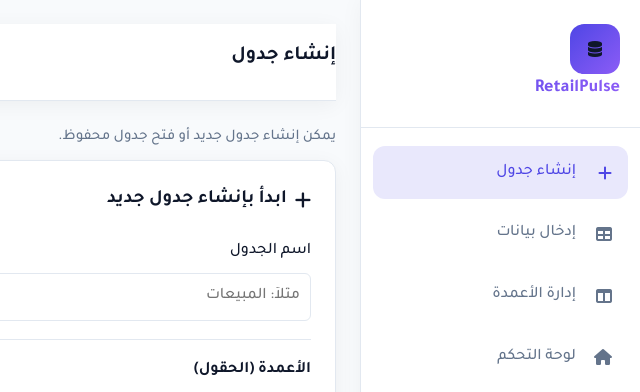
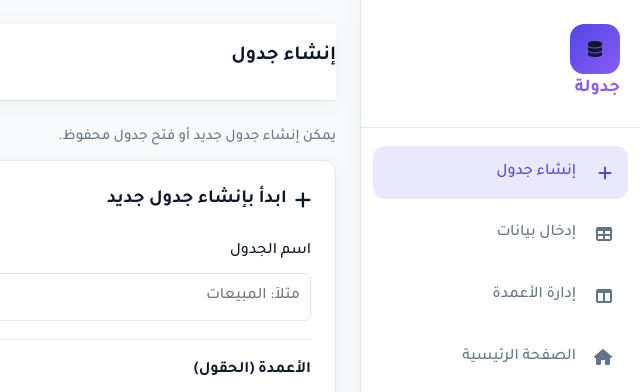
Before and after one commit to abinadwan/report-one, a plain HTML site: page db.html in a window 1280 px wide. Shown: the top 392 px of the page, 640-1280 px from the left. Drawn offline with Linux system fonts and the light colour scheme.

Commit message:
Apply Jadwala brand and home navigation to table builder

```diff
--- a/db.html
+++ b/db.html
@@ -3,7 +3,7 @@
 <head>
   <meta charset="UTF-8">
   <meta name="viewport" content="width=device-width, initial-scale=1.0">
-  <title>قاعدة بيانات RetailPulse</title>
+  <title>قاعدة بيانات جدولة</title>
 
   <!-- Google Fonts -->
   <link rel="preconnect" href="https://fonts.googleapis.com">
@@ -23,7 +23,7 @@
   <aside class="sidebar">
     <div class="sidebar-header">
       <div class="brand-logo"><i class="fas fa-database"></i></div>
-      <h1 class="brand-title">RetailPulse</h1>
+      <h1 class="brand-title">جدولة</h1>
     </div>
 
     <nav class="sidebar-nav">
@@ -31,14 +31,14 @@
         <li class="nav-item active"><a href="#create-table" class="nav-link" data-target="create-table"><i class="fas fa-plus"></i> إنشاء جدول</a></li>
         <li class="nav-item"><a href="#manage-data" class="nav-link" data-target="manage-data"><i class="fas fa-table"></i> إدخال بيانات</a></li>
         <li class="nav-item"><a href="#manage-columns" class="nav-link" data-target="manage-columns"><i class="fas fa-columns"></i> إدارة الأعمدة</a></li>
-        <li class="nav-item"><a href="index.html" class="nav-link"><i class="fas fa-home"></i> لوحة التحكم</a></li>
+        <li class="nav-item"><a href="index.html" class="nav-link"><i class="fas fa-home"></i> الصفحة الرئيسية</a></li>
       </ul>
     </nav>
 
     <div class="sidebar-footer">
       <div class="quick-links">
         <a href="#" class="quick-link" title="الإعدادات"><i class="fas fa-cog"></i></a>
-        <a href="index.html" class="quick-link" title="عودة للوحة التحكم"><i class="fas fa-home"></i></a>
+        <a href="index.html" class="quick-link" title="عودة لالصفحة الرئيسية"><i class="fas fa-home"></i></a>
       </div>
     </div>
   </aside>
```
